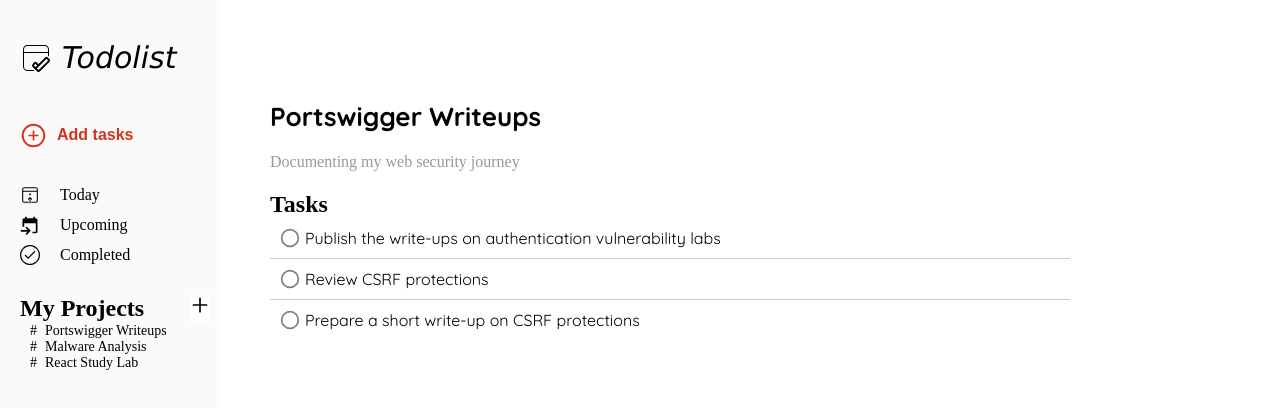
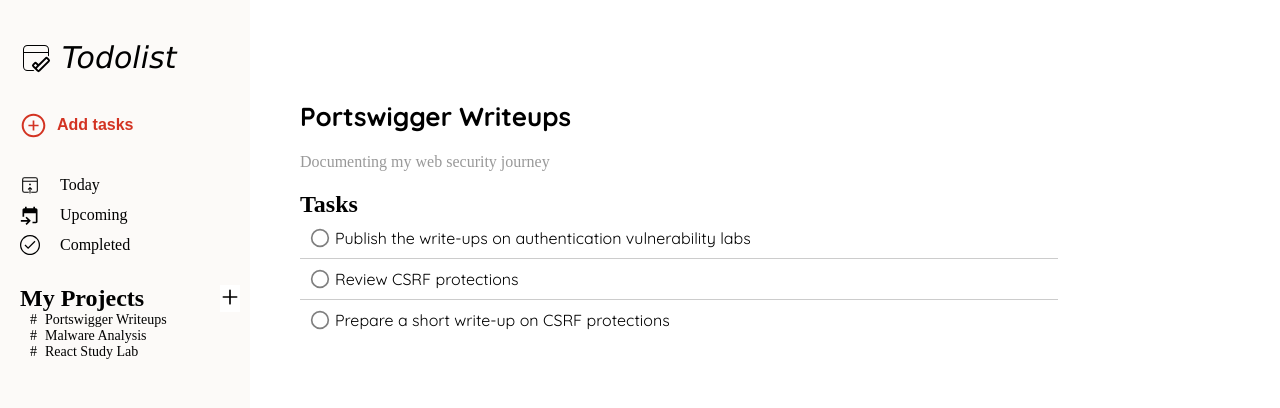
Before and after one commit to ctrl-username/todolist, a website built with webpack: page src/template.html in a window 1280 px wide. Built offline with nearby package versions, Linux system fonts and the light colour scheme; a web font is replaced by a local one.

Commit message:
chore: update external stylesheet link

```diff
--- a/src/canvas.css
+++ b/src/canvas.css
@@ -6,6 +6,7 @@
   padding: 0;
   margin: 0;
   box-sizing: border-box;
+  list-style: none;
 }
 
 :root {
@@ -20,9 +21,9 @@
 .container {
   background-color: var(--primary-color);
   display: grid;
-  grid-template-columns: 1fr 5fr;
+  grid-template-columns: minmax(250px, 1fr) 5fr 1fr;
   grid-template-rows: 100px 1fr auto;
-  min-height: 100vw;
+  min-height: 100vh;
 }
 
 .header {
@@ -31,23 +32,27 @@
   grid-row: 1/2;
 }
 
-.sidebar {
+.left-sidebar {
   display: flex;
   flex-direction: column;
   grid-column: 1/2;
   background-color: var(--sidebar-color);
   grid-row: 1/3;
   padding-left: 20px;
-  gap: 25px;
+  gap: 30px;
   font-family: "Google Sans";
 }
-
+.tasks-menu{
+display: flex;
+gap: 30px;
+flex-direction: column;
+}
 .sidebar-header {
   grid-row: 1/2;
   display: flex;
 
   padding-top: 40px;
-  margin-bottom: 10px;
+
 }
 
 .sidebar-header > span {
@@ -91,7 +96,7 @@ a {
 }
 
 .add-tasks button {
-  width: 200px;
+
   min-height: 40px;
   color: var(--action-color);
   font-size: 16px;
@@ -114,7 +119,7 @@ a {
 
 .todo-projects-bar svg {
   width: 20px;
-  margin-bottom: 5px;
+
 }
 
 .todo-projects ul {
@@ -135,25 +140,27 @@ a {
 .todo-projects li::before {
   content: "#";
 }
-.todo-projects-area {
+.todo-project-area {
   margin: 0 50px;
   display: flex;
   flex-direction: column;
+  grid-column-start: 2;
   gap: 20px;
-  padding-left: 250px;
-  max-width: 830px;
+max-width: 800px;
+
+
 }
 
-.todo-project-title h1 {
+.project-heading h1 {
   font-family: Quicksand;
   font-size: 26px;
   font-weight: 700;
   margin-bottom: 20px;
 }
-.description {
+#project-description {
   color: #999999;
 }
-.todolists ul {
+.todo-lists ul {
   list-style-type: none;
   font-family: Quicksand;
 }
@@ -161,8 +168,38 @@ a {
 .todo-item {
   border-bottom: 1px solid #ccc;
   padding: 10px;
+  display: flex;
+  align-items: center;
+  gap: 5px;
 }
 
 .todo-item:last-child {
   border-bottom: none;
 }
+
+input[type="checkbox"]{
+    appearance: none;
+    width: 20px;
+    height: 20px;
+    background-image: url(assets/icons/nrk--check-radio-unchecked.svg);
+}
+
+input:checked{
+    background-size: contain;
+    background-image: url(assets/icons/nrk--checkmark-circle-checked-solid.svg) ;
+}
+
+input[type="checkbox"]{
+
+}
+
+.close-button{
+    background-image: url(assets/icons/ant-design--close-circle-outlined.svg);
+    width:20px;
+    height:20px;
+}
+
+
+#task-details-section{
+    display:none;
+}
--- a/src/styles.css
+++ /dev/null
@@ -1,205 +0,0 @@
-@import url("https://fonts.googleapis.com/css2?family=Roboto:ital,wght@0,100..900;1,100..900&display=swap");
-@import url("https://fonts.googleapis.com/css2?family=Quicksand:wght@300..700&display=swap");
-@import url("https://fonts.googleapis.com/css2?family=Google+Sans:ital,opsz,wght@0,17..18,400..700;1,17..18,400..700&display=swap");
-
-* {
-  padding: 0;
-  margin: 0;
-  box-sizing: border-box;
-  list-style: none;
-}
-
-:root {
-  --primary-color: #ffffff;
-  --secondary-color: #ffefe5;
-  --sidebar-color: #fcfaf8;
-  --action-color: #d33322;
-  --primary-font: arial;
-  --secondary-font: "Google Sans";
-}
-
-.container {
-  background-color: var(--primary-color);
-  display: grid;
-  grid-template-columns: minmax(250px, 1fr) 5fr 1fr;
-  grid-template-rows: 100px 1fr auto;
-  min-height: 100vh;
-}
-
-.header {
-  grid-column: 2/3;
-
-  grid-row: 1/2;
-}
-
-.left-sidebar {
-  display: flex;
-  flex-direction: column;
-  grid-column: 1/2;
-  background-color: var(--sidebar-color);
-  grid-row: 1/3;
-  padding-left: 20px;
-  gap: 30px;
-  font-family: "Google Sans";
-}
-.tasks-menu{
-display: flex;
-gap: 30px;
-flex-direction: column;
-}
-.sidebar-header {
-  grid-row: 1/2;
-  display: flex;
-
-  padding-top: 40px;
-
-}
-
-.sidebar-header > span {
-  font-family:
-    "Lucida Sans", "Lucida Sans Regular", "Lucida Grande",
-    "Lucida Sans Unicode", Geneva, Verdana, sans-serif;
-  font-style: italic;
-  font-size: 30px;
-  font-weight: 400;
-  display: flex;
-  justify-content: center;
-  column-gap: 10px;
-  align-items: center;
-}
-
-button {
-  border: none;
-  background-color: var(--primary-color);
-}
-
-a {
-  text-decoration: none;
-  color: #000;
-  display: flex;
-  align-items: center;
-  gap: 20px;
-}
-
-.img-nav {
-  width: 20px;
-  display: flex;
-  justify-content: center;
-}
-.sidebar-nav ul {
-  display: flex;
-  flex-direction: column;
-  row-gap: 10px;
-
-  align-items: start;
-  list-style-type: none;
-}
-
-.add-tasks button {
-
-  min-height: 40px;
-  color: var(--action-color);
-  font-size: 16px;
-  font-weight: 600;
-  display: flex;
-  background-color: var(--sidebar-color);
-  align-items: center;
-  gap: 10px;
-}
-
-.add-tasks svg {
-  width: 27px;
-}
-
-.todo-projects-bar {
-  display: flex;
-  justify-content: space-between;
-  padding-right: 10px;
-}
-
-.todo-projects-bar svg {
-  width: 20px;
-
-}
-
-.todo-projects ul {
-  list-style-position: inside;
-  list-style-type: "#";
-  font-family: var(--secondary-font);
-  font-weight: 300;
-  font-size: 14px;
-}
-.todo-projects li {
-  display: flex;
-  align-items: center;
-  gap: 8px;
-
-  margin-left: 10px;
-}
-
-.todo-projects li::before {
-  content: "#";
-}
-.todo-project-area {
-  margin: 0 50px;
-  display: flex;
-  flex-direction: column;
-  grid-column-start: 2;
-  gap: 20px;
-max-width: 800px;
-
-
-}
-
-.project-heading h1 {
-  font-family: Quicksand;
-  font-size: 26px;
-  font-weight: 700;
-  margin-bottom: 20px;
-}
-#project-description {
-  color: #999999;
-}
-.todo-lists ul {
-  list-style-type: none;
-  font-family: Quicksand;
-}
-
-.todo-item {
-  border-bottom: 1px solid #ccc;
-  padding: 10px;
-  display: flex;
-  align-items: center;
-  gap: 5px;
-}
-
-.todo-item:last-child {
-  border-bottom: none;
-}
-
-input[type="checkbox"]{
-    appearance: none;
-    width: 20px;
-    height: 20px;
-    background-image: url(assets/icons/nrk--check-radio-unchecked.svg);
-}
-
-input:checked{
-    background-size: contain;
-    background-image: url(assets/icons/nrk--checkmark-circle-checked-solid.svg) ;
-}
-
-input[type="checkbox"]{
-
-}
-
-.close-button{
-    background-image: url(assets/icons/ant-design--close-circle-outlined.svg);
-    width:20px;
-    height:20px;
-}
-
-
-#task-details-section{
-    display:none;
-}
--- a/src/template.html
+++ b/src/template.html
@@ -4,7 +4,7 @@
     <meta charset="UTF-8" />
     <meta name="viewport" content="width=device-width, initial-scale=1.0" />
     <title>Document</title>
-    <link rel="stylesheet" href="styles.css" />
+    <link rel="stylesheet" href="canvas.css" />
   </head>
   <body class="container">
     <nav class="top-nav-bar"></nav>
```
